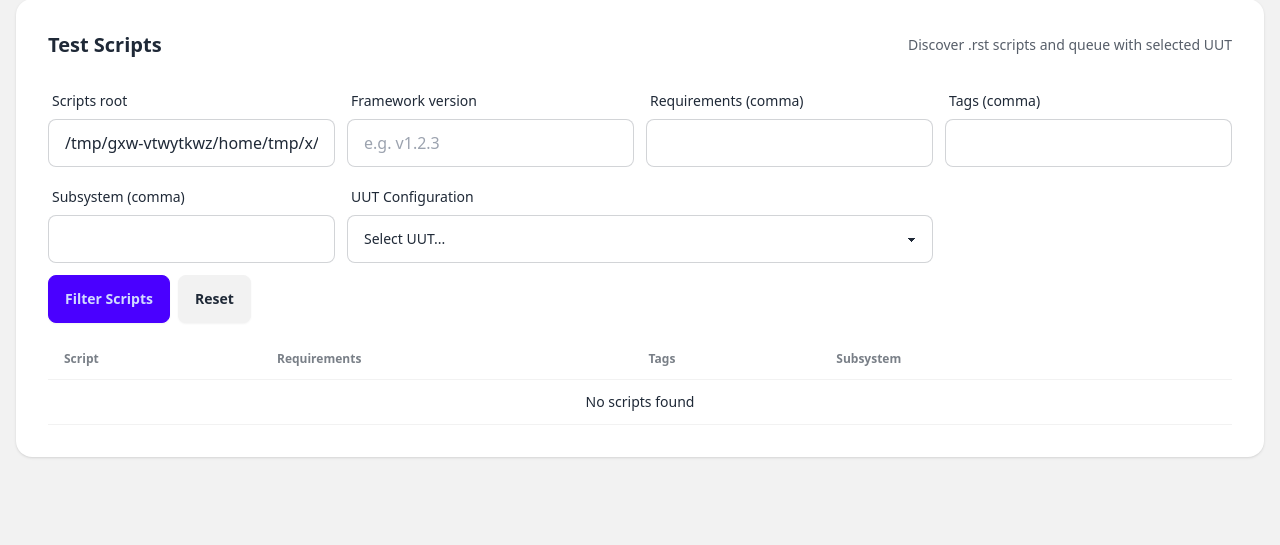
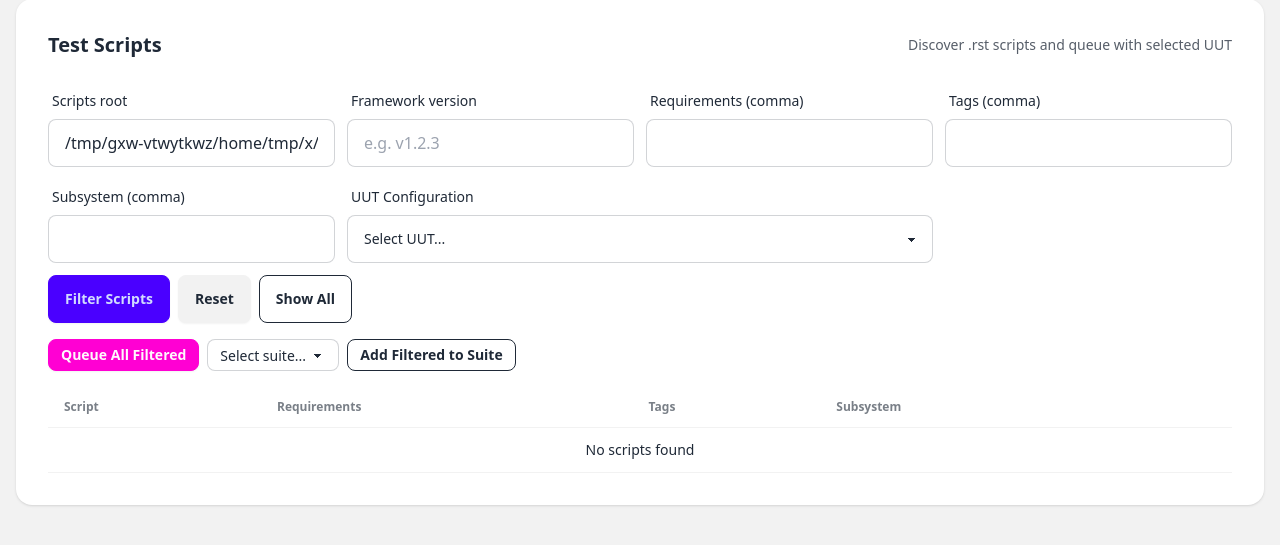
Before and after one commit to fillet54/exp-jq, a Flask app: page /scripts in a window 1280 px wide. Shown: the part 89-634 px from the top of the page. Run offline with Flask 3, Linux system fonts and the light colour scheme; data that the repository does not hold is empty; some libraries are stand-ins or nearby versions.

Commit message:
Add suites

```diff
--- a/frontend/__init__.py
+++ b/frontend/__init__.py
@@ -6,7 +6,7 @@ from pathlib import Path
 
 from flask import Flask
 
-from jobqueue import CentralServer, JobQueue, UUTStore
+from jobqueue import CentralServer, JobQueue, UUTStore, SuiteManager
 from jobqueue.views import register_frontend_routes
 
 
@@ -21,12 +21,15 @@ def create_app() -> Flask:
     uut_store = UUTStore(db_path=db_path)
     scripts_root = Path(os.getenv("SCRIPT_ROOT", "scripts")).resolve()
     scripts_cache_dir = os.getenv("SCRIPT_CACHE_DIR", ".fscache_scripts")
+    suites_dir = Path(os.getenv("SUITES_DIR", scripts_root / "suites")).resolve()
+    suite_manager = SuiteManager(suites_dir)
 
     register_frontend_routes(
         app=app,
         queue=queue,
         central=central,
         uut_store=uut_store,
+        suite_manager=suite_manager,
         scripts_root=scripts_root,
         scripts_cache_dir=scripts_cache_dir,
         log=log,
--- a/frontend/templates/partials/scripts_panel.html
+++ b/frontend/templates/partials/scripts_panel.html
@@ -1,4 +1,4 @@
-<div class="space-y-4">
+<div id="scripts-panel" class="space-y-4">
     <form id="scripts-filter"
         class="grid grid-cols-1 md:grid-cols-4 gap-3 items-end"
         hx-get="{{ url_for('scripts_panel') }}"
@@ -36,8 +36,41 @@
         <div class="md:col-span-2 flex gap-2">
             <button type="submit" class="btn btn-primary">Filter Scripts</button>
             <button type="reset" class="btn">Reset</button>
+            <button type="button"
+                class="btn btn-outline"
+                hx-get="{{ url_for('scripts_panel') }}"
+                hx-target="#scripts-panel"
+                hx-swap="outerHTML"
+                hx-vals='{"base_path": "{{ base_path }}", "requirements": "", "tags": "", "subsystem": "", "uut_id": "", "framework_version": ""}'
+                hx-include="this">
+                Show All
+            </button>
         </div>
     </form>
+
+    <div class="flex flex-wrap gap-2 items-center">
+        <form
+            hx-post="{{ url_for('queue_all_filtered') }}"
+            hx-target="#jobs-table"
+            hx-swap="outerHTML"
+            hx-include="#scripts-filter">
+            <button type="submit" class="btn btn-secondary btn-sm">Queue All Filtered</button>
+        </form>
+        <form
+            class="flex gap-2 items-center"
+            hx-post="{{ url_for('add_filtered_to_suite') }}"
+            hx-target="#suites-table"
+            hx-swap="outerHTML"
+            hx-include="#scripts-filter">
+            <select name="suite_name" class="select select-bordered select-sm">
+                <option value="">Select suite...</option>
+                {% for suite in suites %}
+                    <option value="{{ suite.name }}">{{ suite.name }}</option>
+                {% endfor %}
+            </select>
+            <button type="submit" class="btn btn-outline btn-sm">Add Filtered to Suite</button>
+        </form>
+    </div>
 
     <div id="scripts-table" class="overflow-x-auto">
         <table class="table table-zebra w-full">
@@ -68,6 +101,20 @@
                                     hx-vals='{"script_path": "{{ s.relpath }}"}'>
                                     Queue
                                 </button>
+                                <form class="mt-1 flex gap-1"
+                                    hx-post="{{ url_for('add_filtered_to_suite') }}"
+                                    hx-target="#suites-table"
+                                    hx-swap="outerHTML"
+                                    hx-include="#scripts-filter"
+                                    hx-vals='{"requirements":"{{ reqs }}","tags":"{{ tags }}","subsystem":"{{ subsystem }}","base_path":"{{ base_path }}","script_path":"{{ s.relpath }}"}'>
+                                    <select name="suite_name" class="select select-bordered select-xs">
+                                        <option value="">Suite...</option>
+                                        {% for suite in suites %}
+                                            <option value="{{ suite.name }}">{{ suite.name }}</option>
+                                        {% endfor %}
+                                    </select>
+                                    <button type="submit" class="btn btn-ghost btn-xs">Add</button>
+                                </form>
                             </td>
                         </tr>
                     {% endfor %}
--- a/frontend/templates/scripts.html
+++ b/frontend/templates/scripts.html
@@ -7,9 +7,7 @@
             <h2 class="card-title">Test Scripts</h2>
             <span class="text-sm opacity-75">Discover .rst scripts and queue with selected UUT</span>
         </div>
-        <div id="scripts-panel">
-            {{ scripts_panel|safe }}
-        </div>
+        {{ scripts_panel|safe }}
     </div>
 </section>
 {% endblock %}
--- a/jobqueue/views.py
+++ b/jobqueue/views.py
@@ -85,6 +85,7 @@ def register_frontend_routes(
     queue,
     central,
     uut_store,
+    suite_manager,
     scripts_root: Path,
     scripts_cache_dir: str,
     log: logging.Logger,
@@ -126,11 +127,18 @@ def register_frontend_routes(
             uut_id=uut_id,
             framework_version=framework_version,
             uuts=uut_store.list(),
+            suites=[{"name": n, "scripts": suite_manager.get_suite(n)} for n in suite_manager.list_suites()],
         )
 
     def _render_results_table() -> str:
         results = queue.list_results()
         return render_template("partials/results_table.html", results=results)
+
+    def _render_suites_table() -> str:
+        suites = []
+        for name in suite_manager.list_suites():
+            suites.append({"name": name, "scripts": suite_manager.get_suite(name)})
+        return render_template("partials/suites_table.html", suites=suites)
 
     @app.route("/", methods=["GET"])
     def index() -> str:
@@ -216,6 +224,37 @@ def register_frontend_routes(
     def uuts_table() -> str:
         return _render_uuts_table()
 
+    @app.route("/suites", methods=["POST"])
+    def add_suite() -> str:
+        name = (request.form.get("name") or "").strip()
+        if not name:
+            return "Name required", 400
+        suite_manager.create_suite(name)
+        return _render_suites_table()
+
+    @app.route("/suites/table", methods=["GET"])
+    def suites_table() -> str:
+        return _render_suites_table()
+
+    @app.route("/suites/<suite_name>/add_script", methods=["POST"])
+    def suite_add_script(suite_name: str) -> str:
+        script_path = (request.form.get("script_path") or "").strip()
+        if not script_path:
+            return "script_path required", 400
+        suite_manager.add_script(suite_name, script_path)
+        return _render_suites_table()
+
+    @app.route("/suites/<suite_name>/remove_script", methods=["POST"])
+    def suite_remove_script(suite_name: str) -> str:
+        script_path = (request.form.get("script_path") or "").strip()
+        suite_manager.remove_script(suite_name, script_path)
+        return _render_suites_table()
+
+    @app.route("/suites/<suite_name>/delete", methods=["POST"])
+    def suite_delete(suite_name: str) -> str:
+        suite_manager.delete_suite(suite_name)
+        return _render_suites_table()
+
     @app.route("/scripts", methods=["GET"])
     def scripts_panel() -> str:
         base_path = Path(request.args.get("base_path") or scripts_root)
@@ -242,6 +281,7 @@ def register_frontend_routes(
         base_path = Path(request.form.get("base_path") or scripts_root)
         uut_id = (request.form.get("uut_id") or "").strip()
         framework_version = (request.form.get("framework_version") or "").strip()
+        suite_name = (request.form.get("suite_name") or "").strip()
         if not script_path:
             return "script_path required", 400
         if not uut_id:
@@ -280,13 +320,153 @@ def register_frontend_routes(
             "framework_version": framework_version,
             "scripts_tree": scripts_tree,
             "scripts_root": str(base_path),
+            "suite_name": "",
+            "suite_run_id": "",
+        }
+        if suite_name:
+            suite_manager.create_suite(suite_name)
+            suite_manager.add_script(suite_name, rel_script_path)
+        queue.add_job(job, priority=0)
+        return _render_jobs_table()
+
+    def _queue_single_job_from_relpath(
+        rel_script_path: str,
+        base_path: Path,
+        config,
+        framework_version: str,
+        scripts_tree: str,
+        suite_name: str = "",
+        suite_run_id: str = "",
+    ):
+        script_abspath = str((base_path / rel_script_path).resolve())
+        meta = _parse_meta_from_rst(Path(script_abspath))
+        report_id = uuid7_str()
+        job = {
+            "file": rel_script_path,
+            "uut": config.name,
+            "report_id": report_id,
+            "uut_tree": config.last_tree_sha,
+            "uut_id": config.uut_id,
+            "meta": meta,
+            "framework_version": framework_version,
+            "scripts_tree": scripts_tree,
+            "scripts_root": str(base_path),
+            "suite_name": suite_name,
+            "suite_run_id": suite_run_id,
         }
         queue.add_job(job, priority=0)
+
+    @app.route("/jobs/from_suite", methods=["POST"])
+    def queue_from_suite() -> str:
+        suite_name = (request.form.get("suite_name") or "").strip()
+        uut_id = (request.form.get("uut_id") or "").strip()
+        framework_version = (request.form.get("framework_version") or "").strip()
+        base_path = scripts_root
+        if not suite_name:
+            return "suite_name required", 400
+        scripts = suite_manager.get_suite(suite_name)
+        if not scripts:
+            return "suite has no scripts", 400
+        if not uut_id:
+            return "Select a UUT configuration first", 400
+        config = uut_store.get(uut_id)
+        if not config:
+            return "Unknown UUT", 400
+        try:
+            config = uut_store.snapshot(uut_id) or config
+            log.info("Snapshot UUT %s tree=%s", config.name, config.last_tree_sha)
+        except Exception as exc:
+            log.exception("Failed to snapshot UUT %s: %s", uut_id, exc)
+        # snapshot scripts tree once
+        try:
+            scripts_tree = snapshot_tree(base_path, cache_dir=scripts_cache_dir)
+            log.info("Snapshot scripts tree at %s -> %s", base_path, scripts_tree)
+        except Exception:
+            scripts_tree = None
+            log.exception("Failed to snapshot scripts at %s", base_path)
+        suite_run_id = uuid7_str()
+        for rel_script_path in scripts:
+            _queue_single_job_from_relpath(
+                rel_script_path,
+                base_path,
+                config,
+                framework_version,
+                scripts_tree,
+                suite_name=suite_name,
+                suite_run_id=suite_run_id,
+            )
         return _render_jobs_table()
+
+    @app.route("/jobs/queue_all", methods=["POST"])
+    def queue_all_filtered() -> str:
+        base_path = Path(request.form.get("base_path") or scripts_root)
+        reqs = request.form.get("requirements", "")
+        tags = request.form.get("tags", "")
+        subsystem = request.form.get("subsystem", "")
+        uut_id = (request.form.get("uut_id") or "").strip()
+        framework_version = (request.form.get("framework_version") or "").strip()
+        scripts = _filter_scripts(
+            _discover_scripts(base_path),
+            [r.strip() for r in reqs.split(",") if r.strip()],
+            [t.strip() for t in tags.split(",") if t.strip()],
+            [s.strip() for s in subsystem.split(",") if s.strip()],
+        )
+        if not uut_id:
+            return "Select a UUT configuration first", 400
+        config = uut_store.get(uut_id)
+        if not config:
+            return "Unknown UUT", 400
+        try:
+            config = uut_store.snapshot(uut_id) or config
+            log.info("Snapshot UUT %s tree=%s", config.name, config.last_tree_sha)
+        except Exception as exc:
+            log.exception("Failed to snapshot UUT %s: %s", uut_id, exc)
+        try:
+            scripts_tree = snapshot_tree(base_path, cache_dir=scripts_cache_dir)
+        except Exception:
+            scripts_tree = None
+        for s in scripts:
+            _queue_single_job_from_relpath(
+                s["relpath"],
+                base_path,
+                config,
+                framework_version,
+                scripts_tree,
+            )
+        return _render_jobs_table()
+
+    @app.route("/suites/add_filtered", methods=["POST"])
+    def add_filtered_to_suite() -> str:
+        base_path = Path(request.form.get("base_path") or scripts_root)
+        reqs = request.form.get("requirements", "")
+        tags = request.form.get("tags", "")
+        subsystem = request.form.get("subsystem", "")
+        suite_name = (request.form.get("suite_name") or "").strip()
+        script_path = (request.form.get("script_path") or "").strip()
+        if not suite_name:
+            return "suite_name required", 400
+        if script_path:
+            scripts = [{"relpath": script_path}]
+        else:
+            scripts = _filter_scripts(
+                _discover_scripts(base_path),
+                [r.strip() for r in reqs.split(",") if r.strip()],
+                [t.strip() for t in tags.split(",") if t.strip()],
+                [s.strip() for s in subsystem.split(",") if s.strip()],
+            )
+        suite_manager.create_suite(suite_name)
+        for s in scripts:
+            suite_manager.add_script(suite_name, s["relpath"])
+        return _render_suites_table()
 
     @app.route("/results/table", methods=["GET"])
     def results_table() -> str:
         return _render_results_table()
+
+    @app.route("/results/suite/<suite_run_id>", methods=["GET"])
+    def results_for_suite(suite_run_id: str) -> Any:
+        results = queue.list_results_for_suite(suite_run_id)
+        return jsonify(results)
 
     @app.route("/health", methods=["GET"])
     def health() -> str:
```
Also changed, not shown: frontend/templates/index.html (+32 -7 lines), frontend/templates/partials/results_table.html (+10 -1 lines), frontend/templates/partials/suites_table.html (added, +61 -0 lines), jobqueue/__init__.py (+37 -11 lines), jobqueue/suites.py (added, +54 -0 lines).
